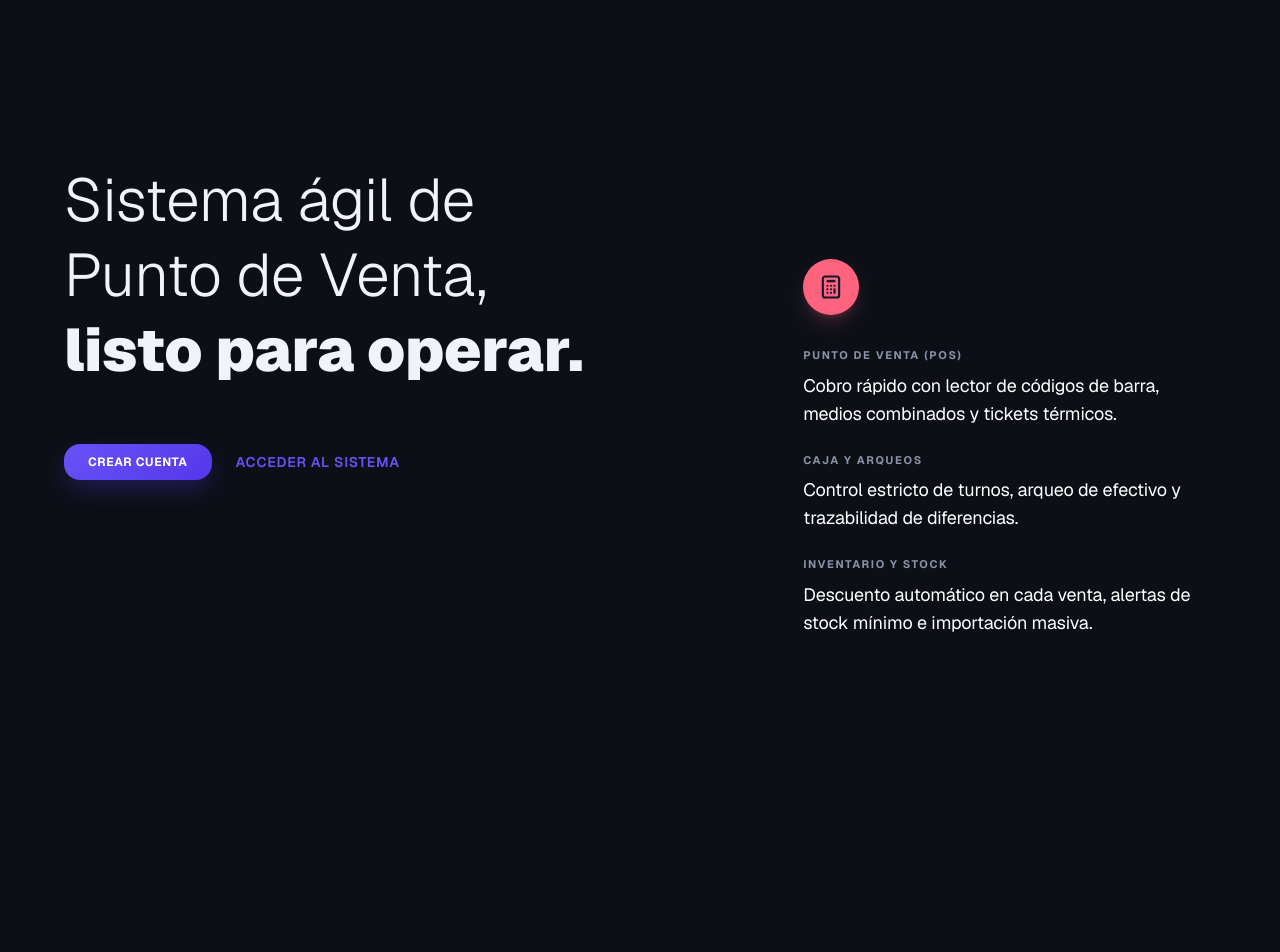
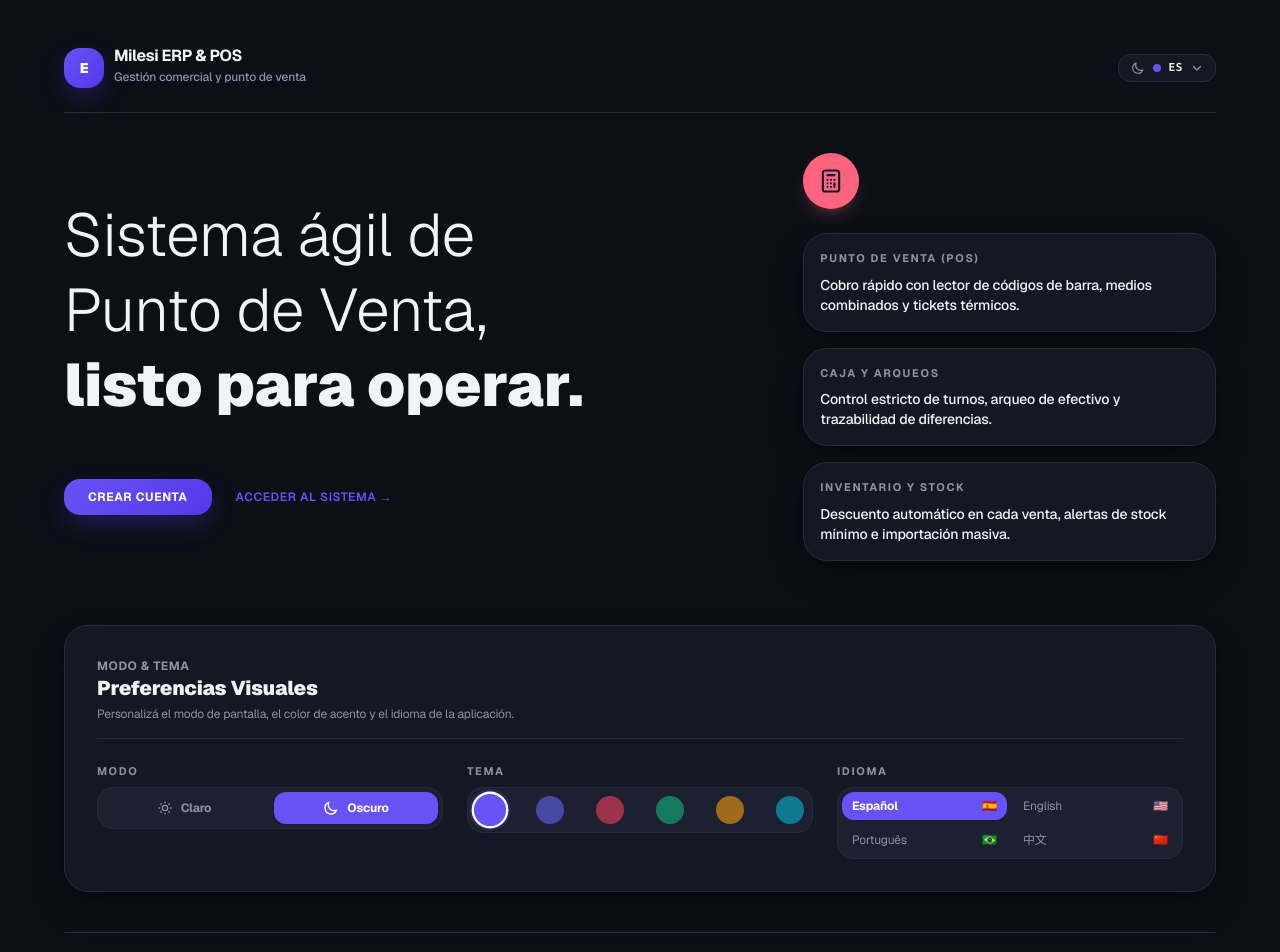
Before and after one commit to AgustinMilesi/erp, a Next.js app: page / in a window 1280 px wide. Shown: the top 952 px of the page. Before the commit the page ends 800 px from the top, so only its background shows below. Built offline with nearby package versions, Linux system fonts and the light colour scheme.

Commit message:
feat(ui): add dedicated Preferences block to Settings and Landing page

```diff
--- a/app/(app)/app/settings/page.tsx
+++ b/app/(app)/app/settings/page.tsx
@@ -3,6 +3,7 @@ import { ActionForm } from "@/components/ActionForm";
 import { ApiKeyCreator } from "@/components/ApiKeyCreator";
 import { CopyButton } from "@/components/CopyButton";
 import { PageTitle } from "@/components/Headline";
+import { PreferencesBlock } from "@/components/PreferencesBlock";
 import { SubmitButton } from "@/components/SubmitButton";
 import { ui } from "@/components/ui";
 import {
@@ -88,6 +89,9 @@ export default async function SettingsPage() {
         <PageTitle light={titleLight} bold={titleBold} />
         <p className={`${ui.muted} mt-2`}>{t.settingsSubtitle}</p>
       </div>
+
+      {/* Visual Preferences Block */}
+      <PreferencesBlock />
 
       <section className="space-y-4">
         <p className={ui.label}>{t.workspaceSection}</p>
--- a/app/page.tsx
+++ b/app/page.tsx
@@ -1,6 +1,8 @@
 import Link from "next/link";
 import { Headline } from "@/components/Headline";
 import { PosIcon } from "@/components/MailIcon";
+import { PreferencesBlock } from "@/components/PreferencesBlock";
+import { PreferencesControls } from "@/components/PreferencesControls";
 import { ui } from "@/components/ui";
 
 const points = [
@@ -20,32 +22,69 @@ const points = [
 
 export default function Home() {
   return (
-    <main className="min-h-screen flex items-center justify-center p-6 md:p-12">
-      <div className="w-full max-w-6xl grid md:grid-cols-5 gap-12 md:gap-20">
+    <main className="min-h-screen flex flex-col justify-between p-4 sm:p-8 lg:p-12 relative overflow-hidden animate-smooth-in">
+      {/* Top Header */}
+      <header className="w-full max-w-6xl mx-auto flex items-center justify-between pb-6 border-b border-[#EAE9F6]">
+        <Link href="/" className="flex items-center gap-2.5 group">
+          <div className="size-10 rounded-2xl bg-gradient-to-br from-[#6852F6] to-[#5538EA] flex items-center justify-center text-white font-black text-sm shadow-[0_4px_12px_rgba(85,56,234,0.35)]">
+            E
+          </div>
+          <div>
+            <span className="font-bold tracking-tight text-base text-[#18182E] block leading-none">
+              Milesi ERP &amp; POS
+            </span>
+            <span className="text-xs text-[#72729A] font-medium">Gestión comercial y punto de venta</span>
+          </div>
+        </Link>
+        <PreferencesControls />
+      </header>
+
+      {/* Main Content */}
+      <div className="w-full max-w-6xl mx-auto my-auto py-10 space-y-12">
+        <div className="grid md:grid-cols-5 gap-12 md:gap-20 items-center">
           <div className="md:col-span-3 space-y-8">
             <Headline light={["Sistema ágil de", "Punto de Venta,"]} bold="listo para operar." />
             <div className="pt-6 flex flex-wrap items-center gap-6">
               <Link href="/register" className={ui.button}>
                 Crear cuenta
               </Link>
-            <Link href="/login" className={`${ui.link} text-sm uppercase tracking-wider`}>
-              Acceder al sistema
+              <Link href="/login" className={`${ui.link} text-xs uppercase tracking-wider font-bold`}>
+                Acceder al sistema →
               </Link>
             </div>
           </div>
 
-        <div className="md:col-span-2 space-y-8 md:pt-24">
+          <div className="md:col-span-2 space-y-6">
             <PosIcon />
-          <div className="space-y-6">
+            <div className="space-y-4">
               {points.map((point) => (
-              <div key={point.label}>
+                <div key={point.label} className="clay-card p-4 rounded-2xl">
                   <p className={ui.label}>{point.label}</p>
-                <p className="text-white text-lg">{point.text}</p>
+                  <p className="text-[#18182E] text-sm font-medium">{point.text}</p>
                 </div>
               ))}
             </div>
           </div>
         </div>
+
+        {/* Visual Preferences Block */}
+        <section className="pt-4">
+          <PreferencesBlock />
+        </section>
+      </div>
+
+      {/* Footer */}
+      <footer className="w-full max-w-6xl mx-auto flex flex-wrap items-center justify-between gap-4 text-xs text-[#72729A] pt-6 border-t border-[#EAE9F6]">
+        <p>© 2026 Milesi ERP &amp; POS · Sistema comercial y punto de venta.</p>
+        <div className="flex items-center gap-4">
+          <a href="https://saas-am.vercel.app" target="_blank" rel="noopener noreferrer" className="hover:text-[#5E48E8] transition font-medium">
+            Contact SaaS ↗
+          </a>
+          <a href="https://agustinmilesi-contact.vercel.app" target="_blank" rel="noopener noreferrer" className="hover:text-[#5E48E8] transition font-medium">
+            Agustín Milesi ↗
+          </a>
+        </div>
+      </footer>
     </main>
   );
 }
--- /dev/null
+++ b/components/PreferencesBlock.tsx
@@ -0,0 +1,122 @@
+"use client";
+
+import { usePreferences, THEMES } from "@/components/PreferencesProvider";
+import { LOCALES } from "@/lib/i18n";
+
+export function PreferencesBlock({ compact = false }: { compact?: boolean }) {
+  const { theme, setTheme, mode, setMode, locale, setLocale, t } = usePreferences();
+
+  return (
+    <div className={`clay-card ${compact ? "p-5" : "p-6 sm:p-8"} rounded-3xl space-y-6`}>
+      <div className="border-b border-[#EAE9F6] pb-4">
+        <p className="text-xs font-bold uppercase tracking-wider text-[#72729A]">
+          {t.mode || "Aspecto"} &amp; {t.theme || "Personalización"}
+        </p>
+        <h2 className="text-xl font-black text-[#18182E]">
+          {locale === "es" ? "Preferencias Visuales" : "Interface Preferences"}
+        </h2>
+        <p className="text-xs text-[#72729A] mt-1">
+          {locale === "es"
+            ? "Personalizá el modo de pantalla, el color de acento y el idioma de la aplicación."
+            : "Customize your appearance mode, primary accent color, and language."}
+        </p>
+      </div>
+
+      <div className="grid sm:grid-cols-3 gap-6">
+        {/* 1. Mode: Light vs Dark */}
+        <div className="space-y-2">
+          <label className="block text-[11px] font-bold uppercase tracking-[0.15em] text-[#72729A]">
+            {t.mode || "Modo"}
+          </label>
+          <div className="grid grid-cols-2 gap-2 p-1 rounded-2xl bg-[#F8F9FE] border border-[#EAE9F6]">
+            <button
+              type="button"
+              onClick={() => setMode("light")}
+              className={`flex items-center justify-center gap-2 py-2 px-3 rounded-xl text-xs font-bold transition-all cursor-pointer ${
+                mode === "light"
+                  ? "bg-white text-[#18182E] shadow-xs"
+                  : "text-[#72729A] hover:text-[#18182E]"
+              }`}
+            >
+              <svg className="size-4" fill="none" stroke="currentColor" viewBox="0 0 24 24">
+                <path
+                  strokeLinecap="round"
+                  strokeLinejoin="round"
+                  strokeWidth="2"
+                  d="M12 3v1m0 16v1m9-9h-1M4 12H3m15.364 6.364l-.707-.707M6.343 6.343l-.707-.707m12.728 0l-.707.707M6.343 17.657l-.707.707M16 12a4 4 0 11-8 0 4 4 0 018 0z"
+                />
+              </svg>
+              <span>{t.lightMode || "Claro"}</span>
+            </button>
+
+            <button
+              type="button"
+              onClick={() => setMode("dark")}
+              className={`flex items-center justify-center gap-2 py-2 px-3 rounded-xl text-xs font-bold transition-all cursor-pointer ${
+                mode === "dark"
+                  ? "bg-[#5E48E8] text-white shadow-xs"
+                  : "text-[#72729A] hover:text-[#18182E]"
+              }`}
+            >
+              <svg className="size-4" fill="none" stroke="currentColor" viewBox="0 0 24 24">
+                <path
+                  strokeLinecap="round"
+                  strokeLinejoin="round"
+                  strokeWidth="2"
+                  d="M20.354 15.354A9 9 0 018.646 3.646 9.003 9.003 0 0012 21a9.003 9.003 0 008.354-5.646z"
+                />
+              </svg>
+              <span>{t.darkMode || "Oscuro"}</span>
+            </button>
+          </div>
+        </div>
+
+        {/* 2. Color Accent Palettes */}
+        <div className="space-y-2">
+          <label className="block text-[11px] font-bold uppercase tracking-[0.15em] text-[#72729A]">
+            {t.theme || "Color de Acento"}
+          </label>
+          <div className="flex items-center justify-between gap-2 p-2 rounded-2xl bg-[#F8F9FE] border border-[#EAE9F6] h-[46px]">
+            {THEMES.map((item) => (
+              <button
+                key={item.id}
+                type="button"
+                onClick={() => setTheme(item.id)}
+                className={`size-7 rounded-full transition-all cursor-pointer ${item.colorClass} ${
+                  theme === item.id
+                    ? "scale-115 ring-2 ring-offset-2 ring-[#5E48E8] shadow-md"
+                    : "opacity-60 hover:opacity-100 hover:scale-105"
+                }`}
+                title={item.name}
+              />
+            ))}
+          </div>
+        </div>
+
+        {/* 3. Language Selection */}
+        <div className="space-y-2">
+          <label className="block text-[11px] font-bold uppercase tracking-[0.15em] text-[#72729A]">
+            {t.language || "Idioma"}
+          </label>
+          <div className="grid grid-cols-2 gap-1.5 p-1 rounded-2xl bg-[#F8F9FE] border border-[#EAE9F6]">
+            {LOCALES.map((l) => (
+              <button
+                key={l.code}
+                type="button"
+                onClick={() => setLocale(l.code)}
+                className={`flex items-center justify-between px-2.5 py-1.5 rounded-xl text-xs transition-all cursor-pointer ${
+                  locale === l.code
+                    ? "bg-[#5E48E8] text-white font-bold shadow-xs"
+                    : "text-[#72729A] hover:text-[#18182E] hover:bg-white"
+                }`}
+              >
+                <span>{l.label}</span>
+                <span>{l.flag}</span>
+              </button>
+            ))}
+          </div>
+        </div>
+      </div>
+    </div>
+  );
+}
```
Lines whose indentation alone changed are shown as unchanged.
